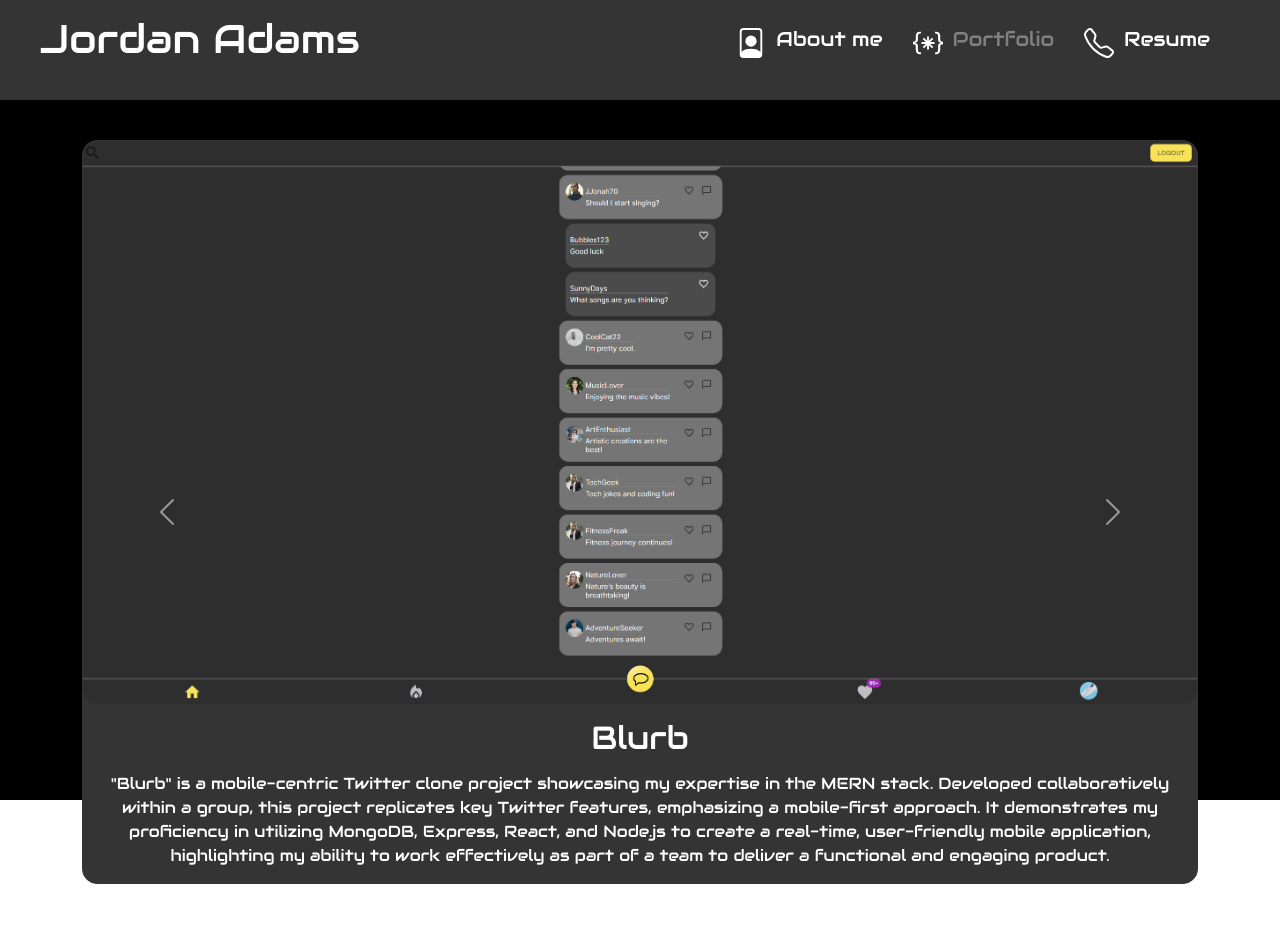
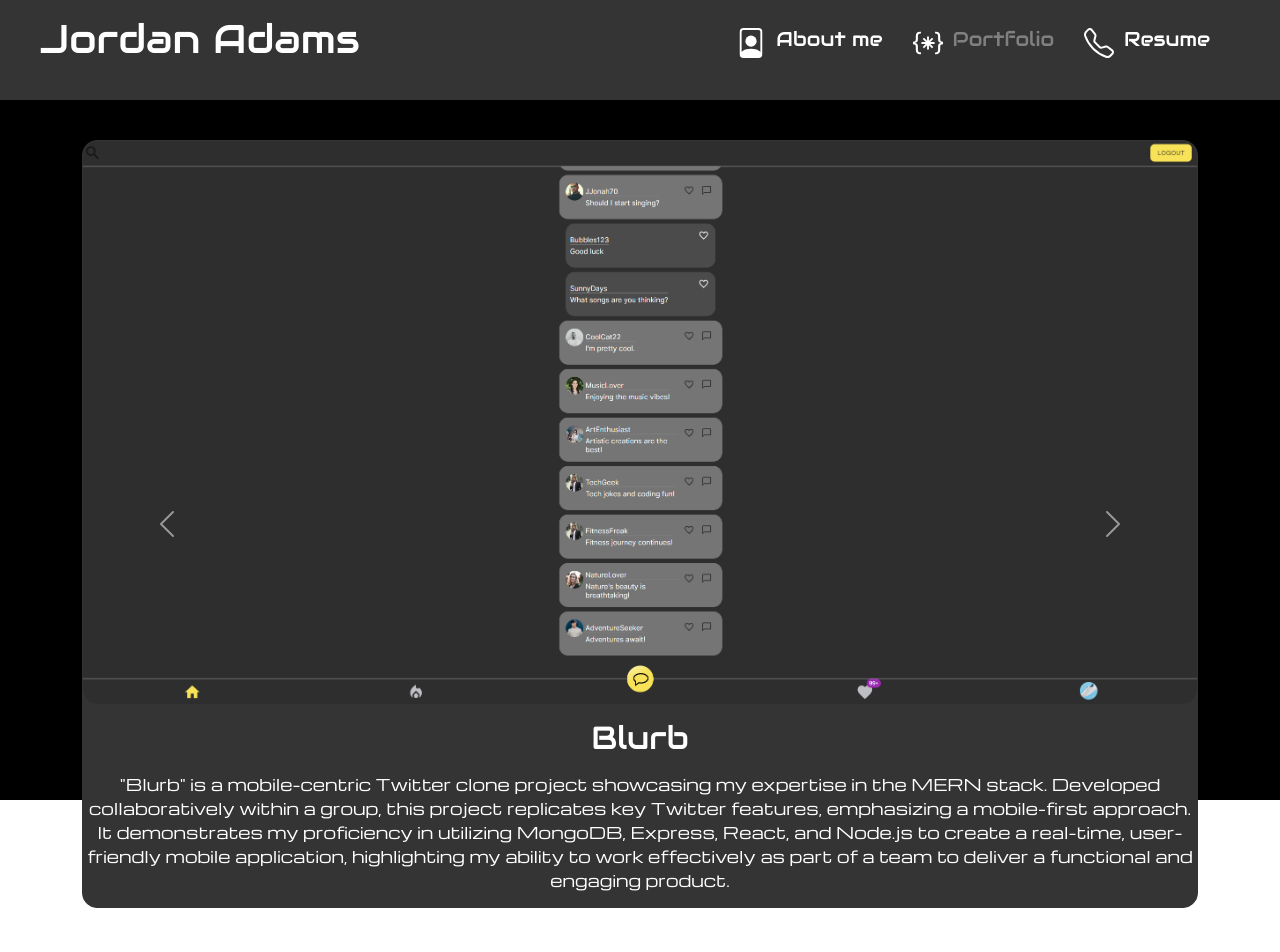
Before and after one commit to JMADA257/React-Portfolio, a React (Vite) app: page /projects in a window 1280 px wide. Shown: the top 952 px of the page. Built offline with nearby package versions, Linux system fonts and the light colour scheme.

Commit message:
finished portfolio

```diff
--- a/src/components/Carousel/Carousel.jsx
+++ b/src/components/Carousel/Carousel.jsx
@@ -28,7 +28,7 @@ function CustomCarousel() {
             <img src={Blurb} alt="Third slide" className="img-fluid" />
           </a>
           <h2 className="projectDescription">Blurb</h2>
-          <p className="projectDescription">
+          <p className="projectDescriptionPara">
             "Blurb" is a mobile-centric Twitter clone project showcasing my
             expertise in the MERN stack. Developed collaboratively within a
             group, this project replicates key Twitter features, emphasizing a
@@ -63,7 +63,7 @@ function CustomCarousel() {
             <img src={MenuMatch} alt="Second slide" className="img-fluid" />
           </a>
           <h2 className="projectDescription">Menu Match</h2>
-          <p className="projectDescription">
+          <p className="projectDescriptionPara">
             For my initial group project during my course, we developed a
             front-end app aimed at enhancing the dining experience at dinner
             parties. The app provides users with randomly generated drink and
```
